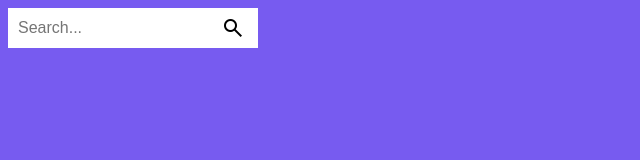
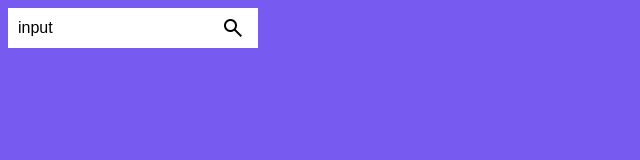
Before and after one commit to acciojob/Interactive-Search-gulu43, a website: page main.html in a window 1280 px wide. Shown: the full height of the page, 0-640 px from the left. Drawn offline with nearby package versions, Linux system fonts and the light colour scheme.

Commit message:
created a submission

```diff
--- a/main.html
+++ b/main.html
@@ -12,7 +12,7 @@
 	<!-- the entire body must be written by student -->
 
     <div class="search">
-        <input type="text" class="input" placeholder="Search...">
+        <input type="text" class="input" value="input" placeholder="Search...">
         <button class="btn material-symbols-outlined">search</button>
     </div>
 
```
